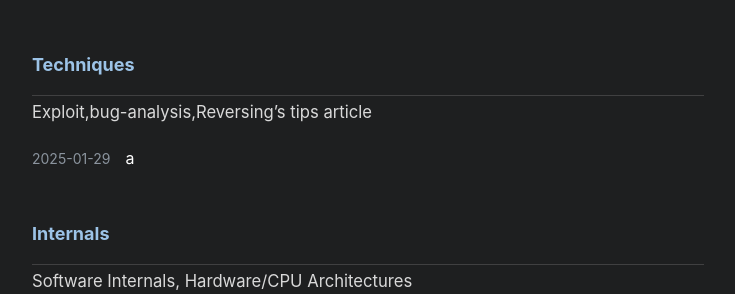
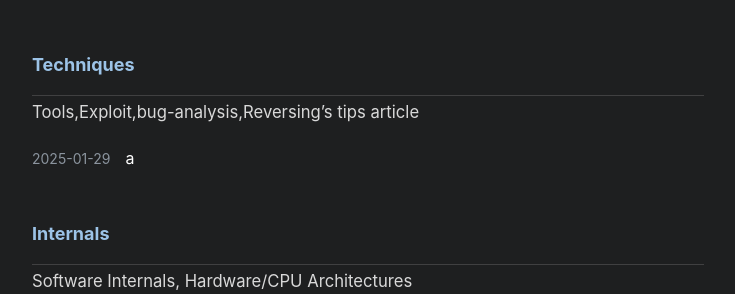
Before and after one commit to Bugeun/Bugeun.github.io, a Jekyll site: the page built from archive.md, in a window 1280 px wide. Shown: the part 410-704 px from the top of the page, without its empty margins (272-1007 px from the left). Built offline with Jekyll 4.4.1, drawn with Linux system fonts in a browser that asks for light colours.

Commit message:
Update archive.md

```diff
--- a/archive.md
+++ b/archive.md
@@ -44,7 +44,7 @@ title: Archive
   {% if category.name == "Internals" %}
   <small>Software Internals, Hardware/CPU Architectures</small>
   {% elsif category.name == "Techniques" %}
-  <small>Exploit,bug-analysis,Reversing's tips article</small>
+  <small>Tools,Exploit,bug-analysis,Reversing's tips article</small>
   {% elsif category.name == "Writeup" %}
   <small>CTF,Wargame especially pwn,reversing</small>
   {% elsif category.name == "Bug-Hunting" %}
```
